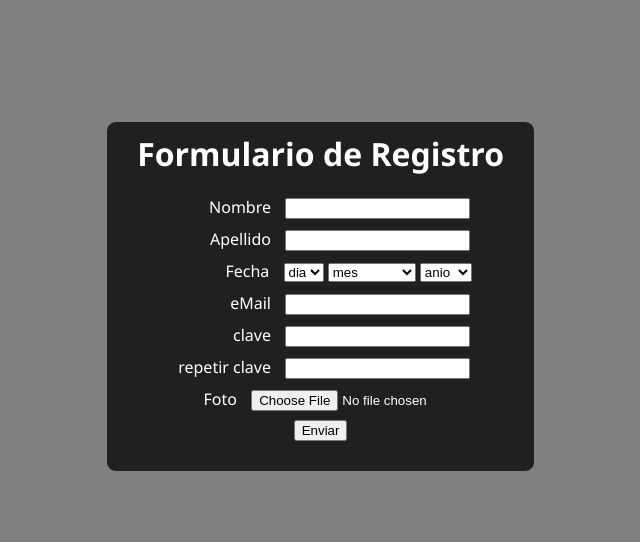
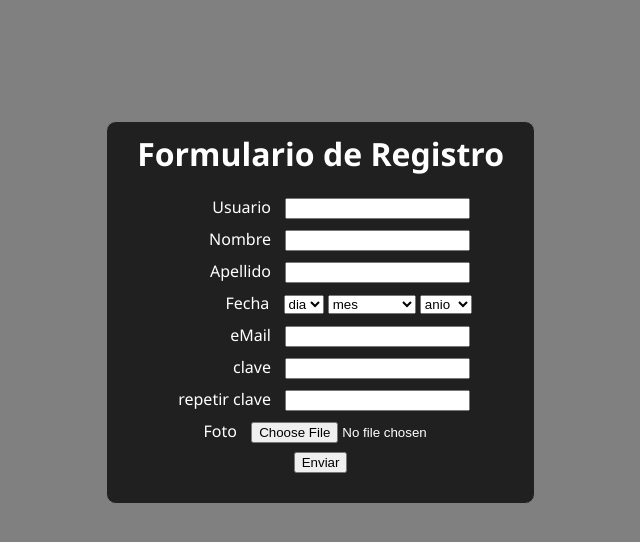
Before and after one commit to LeandroPennella/tareasPHP, a PHP site: page /TareasPHP/php/usuariosRegistro.php in a window 1280 px wide. Shown: the part 179-721 px from the top of the page, without its empty margins (434-1074 px from the left). Run offline with PHP 8.4, Linux system fonts and the light colour scheme.

Commit message:
1210>Registro

```diff
--- a/TareasPHP/php/usuariosRegistro.php
+++ b/TareasPHP/php/usuariosRegistro.php
@@ -46,6 +46,10 @@
 		</div>
 		<div>
 
+
+			<label>Usuario</label>
+			<input type="text" name="usuario" value="<?php imprimirPOST("usuario");?>" />
+			<br/>
 
 			<label>Nombre</label>
 			<input type="text" name="nombre" value="<?php imprimirPOST("nombre");?>" />
--- a/TareasPHP/scripts/registroFunciones.fnc.php
+++ b/TareasPHP/scripts/registroFunciones.fnc.php
@@ -62,33 +62,41 @@ function guardarUsuario()
 	$connection = getDB();
 	$usuarioFoto=(isset($_POST["nombreFoto"])&&$_POST["nombreFoto"]!="")?$connection->real_escape_string(trim($_POST["nombreFoto"])):"";
 	$usuarioFoto ='"'.$usuarioFoto.'"';
+	$usuarioUsuario ='"'.$connection->real_escape_string(trim($_POST["usuario"])).'"';
 	$usuarioNombre ='"'.$connection->real_escape_string(trim($_POST["nombre"])).'"';
 	$usuarioApellido ='"'.$connection->real_escape_string(trim($_POST["apellido"])).'"';
 	$usuarioFechaNacimiento ='"'.$_POST["anio"].'-'.$_POST["mes"]."-".$_POST["dia"].'"';
 	$usuarioCorreoElectronico ='"'.$connection->real_escape_string(trim($_POST["eMail"])).'"';
-	$usuarioClave ='"'.$connection->real_escape_string(trim($_POST["clave"])).'"';
+	$usuarioClave =$connection->real_escape_string(trim($_POST["clave"]));
 
-	$usuarioClave = sha1($usuarioCorreoElectronico.$usuarioClave);
+	$usuarioClave = '"'.sha1($usuarioCorreoElectronico.$usuarioClave).'"';
 
 
-	$sqlInsert='INSERT INTO usuarios (nombre, apellido, fechaNacimiento,correoElectronico, foto) VALUES ';
-	$sqlInsert.='('.$usuarioNombre.','.$usuarioApellido.','.$usuarioFechaNacimiento.','.$usuarioCorreoElectronico.','.$usuarioFoto.',"'.$usuarioClave.'")';
+	$sqlInsert='INSERT INTO usuarios (usuario,nombre, apellido, fechaNacimiento,correoElectronico, foto) VALUES ';
+	$sqlInsert.='('.$usuarioUsuario.','.$usuarioNombre.','.$usuarioApellido.','.$usuarioFechaNacimiento.','.$usuarioCorreoElectronico.','.$usuarioFoto.')';
 
 
-
-
-	//MySqli Insert Query
 	$insert_row = $connection->query($sqlInsert);
 
+	$resultado=false;
+
 	if($insert_row){
-		$idUsuario=mysql_insert_id();
-		echo $insert_row;
-		$resultado=true; }
-	else{die('Error : ('. $connection->errno .') '. $connection->error);$resultado=false;}
+		$idNuevoUsuario=$connection->insert_id;
+
+		$sqlInsert='INSERT INTO contrasenias (contrasenia,usuario_id) VALUES';
+		$sqlInsert.='('.$usuarioClave.','.$idNuevoUsuario.')';
+		$insert_row = $connection->query($sqlInsert);
+		if($insert_row){
+			$resultado=true;}
+
+	}
+
+	if ($resultado=false)
+		{die('Error : ('. $connection->errno .') '. $connection->error);}
 
 	//mysqli_query($connection, $sqlInsert);
 	//mysqli_close($connection);
-	$connection->close;
+	$connection->close();
 	return $resultado;
 
 }
--- a/TareasPHP/scripts/registroProcesar.inc.php
+++ b/TareasPHP/scripts/registroProcesar.inc.php
@@ -55,6 +55,7 @@ else
 		$_SESSION["registro"]["modo"]="modificar";
 
 		$usuario=obtenerUsuarioActual();
+		$_POST["usuario"]=$usuario->usuario;
 		$_POST["nombre"]=$usuario->nombre;
 		$_POST["apellido"]=$usuario->apellido;
 		$_POST["eMail"]=$usuario->correoElectronico;
--- a/TareasPHP/scripts/registroValidar.fnc.php
+++ b/TareasPHP/scripts/registroValidar.fnc.php
@@ -5,6 +5,7 @@
 function validarRegistro()
 {
 	//$fotoValida=$_POST["fotoArchivo"]!="";//||($_POST["nombreFotoNueva"]!="")); //TODO: tiene que validar?
+	$usuarioValido=$_POST["usuario"]!="";//(preg_match('/[^a-Z]/',$_POST["nombre"]));
 	$nombreValido=$_POST["nombre"]!=""&&solo_letras($_POST["nombre"]);//(preg_match('/[^a-Z]/',$_POST["nombre"]));
 	$apellidoValido=$_POST["apellido"]&&solo_letras($_POST["apellido"]);//preg_match('/[^a-Z]/',$_POST["apellido"]));
 	$mailValido=filter_var($_POST["eMail"], FILTER_VALIDATE_EMAIL);
@@ -18,6 +19,7 @@ function validarRegistro()
 		$error["mensaje"]="fecha invalida";
 	*/
 	//if (!$fotoValida){return "Error al cargar la foto";}
+	if (!$usuarioValido){return "Introducir un usuario valido";}
 	if (!$nombreValido){return "Introducir un nombre valido";}
 	if (!$apellidoValido){return "Introducir un apellido valido";}
 	if (!$mailValido){return "Introducir un mail valido";}
```
